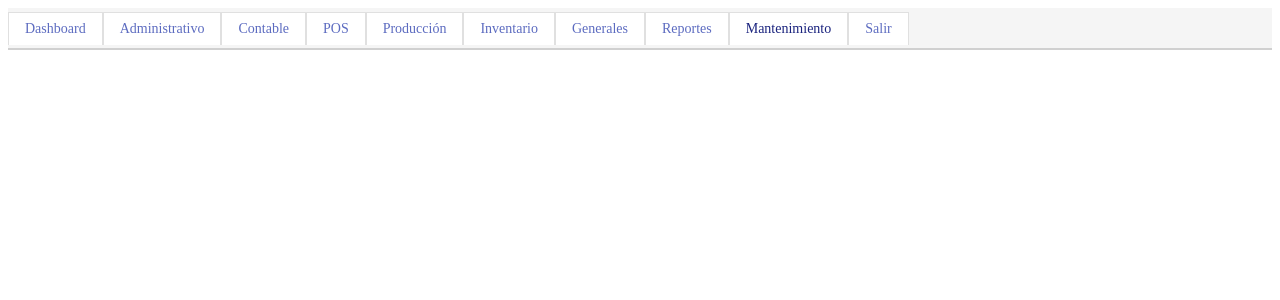
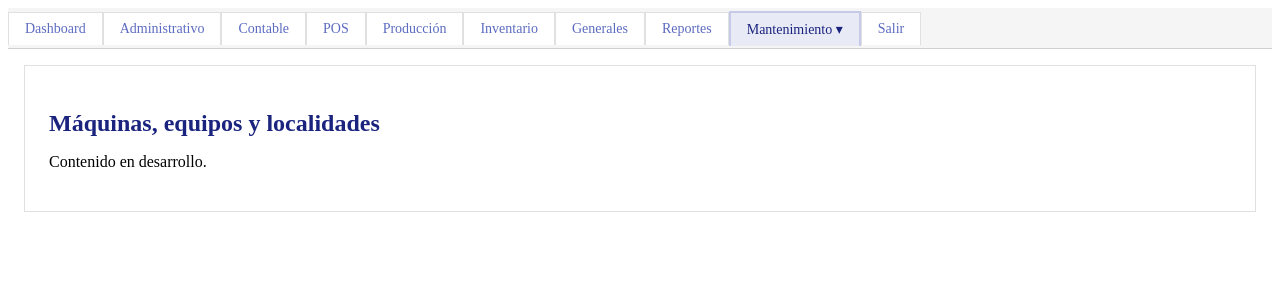
Before and after one commit to josevegara04/SizeSoft, an Angular app in the folder Maintenance_Module/: page /mantenimiento/maestros/maquinas-equipos-localidades in a window 1280 px wide. Before the commit this address led to /. Shown: the top 300 px of the page. Built offline with nearby package versions, Linux system fonts and the light colour scheme.

Commit message:
submenus created

```diff
--- a/Maintenance_Module/src/app/mantenimiento/maestros/maestros.ts
+++ b/Maintenance_Module/src/app/mantenimiento/maestros/maestros.ts
@@ -1,27 +1,10 @@
 import { Component } from '@angular/core';
+import { RouterOutlet } from '@angular/router';
 
 @Component({
   selector: 'app-maestros',
   standalone: true,
-  template: `
-    <div class="submodule">
-      <h2>Maestros</h2>
-      <p>Contenido de Maestros — en desarrollo.</p>
-    </div>
-  `,
-  styles: [
-    `
-      .submodule {
-        padding: 24px;
-        background: #fff;
-        border: 1px solid #e0e0e0;
-        margin: 16px;
-      }
-      .submodule h2 {
-        color: #1a237e;
-        margin-bottom: 16px;
-      }
-    `,
-  ],
+  imports: [RouterOutlet],
+  template: `<router-outlet></router-outlet>`,
 })
 export class MaestrosComponent {}
--- /dev/null
+++ b/Maintenance_Module/src/app/mantenimiento/maestros/maquinas-equipos-localidades/maquinas-equipos-localidades.ts
@@ -0,0 +1,27 @@
+import { Component } from '@angular/core';
+
+@Component({
+  selector: 'app-maquinas-equipos-localidades',
+  standalone: true,
+  template: `
+    <div class="submodule">
+      <h2>Máquinas, equipos y localidades</h2>
+      <p>Contenido en desarrollo.</p>
+    </div>
+  `,
+  styles: [
+    `
+      .submodule {
+        padding: 24px;
+        background: #fff;
+        border: 1px solid #e0e0e0;
+        margin: 16px;
+      }
+      .submodule h2 {
+        color: #1a237e;
+        margin-bottom: 16px;
+      }
+    `,
+  ],
+})
+export class MaquinasEquiposLocalidadesComponent {}
--- /dev/null
+++ b/Maintenance_Module/src/app/mantenimiento/maestros/repuestos/repuestos.ts
@@ -0,0 +1,27 @@
+import { Component } from '@angular/core';
+
+@Component({
+  selector: 'app-repuestos',
+  standalone: true,
+  template: `
+    <div class="submodule">
+      <h2>Repuestos</h2>
+      <p>Contenido en desarrollo.</p>
+    </div>
+  `,
+  styles: [
+    `
+      .submodule {
+        padding: 24px;
+        background: #fff;
+        border: 1px solid #e0e0e0;
+        margin: 16px;
+      }
+      .submodule h2 {
+        color: #1a237e;
+        margin-bottom: 16px;
+      }
+    `,
+  ],
+})
+export class RepuestosComponent {}
--- a/Maintenance_Module/src/app/navbar/navbar.css
+++ b/Maintenance_Module/src/app/navbar/navbar.css
@@ -44,38 +44,122 @@
   background: #fff;
 }
 
-.nav-wrapper {
-  border-bottom: 1px solid #d0d0d0;
+/* Dropdown Mantenimiento */
+.dropdown {
+  position: relative;
+  padding: 0;
 }
 
-.subnavbar {
-  display: flex;
+.nav-item-trigger {
+  display: inline-flex;
   align-items: center;
-  gap: 0;
-  background: #e8eaf6;
-  padding: 0 16px;
-  min-height: 36px;
-  border-bottom: 1px solid #c5cae9;
+  justify-content: center;
+  padding: 8px 16px;
+  color: #1a237e;
+  font-size: 14px;
+  font-weight: 500;
+  background: #fff;
+  border: 1px solid #e0e0e0;
+  border-bottom: none;
+  cursor: pointer;
+  white-space: nowrap;
+  font-family: inherit;
+  width: 100%;
+  min-width: 120px;
 }
 
-.subnav-item {
-  display: inline-flex;
-  align-items: center;
-  padding: 6px 14px;
+.dropdown:hover .nav-item-trigger,
+.dropdown.active .nav-item-trigger {
+  background: #e8eaf6;
+  border-color: #c5cae9;
+}
+
+.dropdown-panel {
+  display: none;
+  position: absolute;
+  top: 100%;
+  left: 0;
+  min-width: 220px;
+  background: #fff;
+  border: 1px solid #d0d0d0;
+  border-top: none;
+  box-shadow: 2px 4px 8px rgba(0, 0, 0, 0.12);
+  z-index: 100;
+  padding: 4px 0;
+}
+
+.dropdown:hover .dropdown-panel {
+  display: block;
+}
+
+.dropdown-item {
+  display: block;
+  padding: 8px 14px;
   color: #1a237e;
   font-size: 13px;
-  font-weight: 500;
   text-decoration: none;
-  border-radius: 4px;
   cursor: pointer;
+  white-space: nowrap;
+  border: none;
+  background: none;
+  width: 100%;
+  text-align: left;
+  font-family: inherit;
+}
+
+a.dropdown-item:hover {
+  background: #e8eaf6;
+}
+
+.dropdown-item.active {
+  background: #3949ab;
+  color: #fff;
+}
+
+.dropdown-item.has-submenu {
+  position: relative;
+  padding-right: 24px;
+}
+
+.dropdown-item.has-submenu span {
+  pointer-events: none;
+}
+
+.submenu-panel {
+  display: none;
+  position: absolute;
+  top: 0;
+  left: 100%;
+  min-width: 260px;
+  background: #fff;
+  border: 1px solid #d0d0d0;
+  box-shadow: 2px 4px 8px rgba(0, 0, 0, 0.12);
+  z-index: 101;
+  padding: 4px 0;
+}
+
+.dropdown-item.has-submenu:hover .submenu-panel {
+  display: block;
+}
+
+.dropdown-item.has-submenu:hover {
+  background: #e8eaf6;
+}
+
+.submenu-item {
+  display: block;
+  padding: 8px 14px;
+  color: #1a237e;
+  font-size: 13px;
+  text-decoration: none;
   white-space: nowrap;
 }
 
-.subnav-item:hover {
-  background: #c5cae9;
+.submenu-item:hover {
+  background: #e8eaf6;
 }
 
-.subnav-item.active {
+.submenu-item.active {
   background: #3949ab;
   color: #fff;
 }
--- a/Maintenance_Module/src/app/navbar/navbar.html
+++ b/Maintenance_Module/src/app/navbar/navbar.html
@@ -1,4 +1,3 @@
-<div class="nav-wrapper">
 <nav class="navbar">
   <a class="nav-item disabled" href="#">Dashboard</a>
   <a class="nav-item disabled" href="#">Administrativo</a>
@@ -8,13 +7,20 @@
   <a class="nav-item disabled" href="#">Inventario</a>
   <a class="nav-item disabled" href="#">Generales</a>
   <a class="nav-item disabled" href="#">Reportes</a>
-    <a class="nav-item" routerLink="/mantenimiento" routerLinkActive="active">Mantenimiento</a>
+
+  <div class="nav-item dropdown" [class.active]="isMantenimientoActive()">
+    <button type="button" class="nav-item-trigger">Mantenimiento ▾</button>
+    <div class="dropdown-panel">
+      <div class="dropdown-item has-submenu">
+        <span>Maestros ▸</span>
+        <div class="submenu-panel">
+          <a class="submenu-item" routerLink="/mantenimiento/maestros/maquinas-equipos-localidades" routerLinkActive="active">Máquinas, equipos y localidades</a>
+          <a class="submenu-item" routerLink="/mantenimiento/maestros/repuestos" routerLinkActive="active">Repuestos</a>
+        </div>
+      </div>
+      <a class="dropdown-item" routerLink="/mantenimiento/transacciones" routerLinkActive="active">Transacciones</a>
+    </div>
+  </div>
+
   <a class="nav-item disabled" href="#">Salir</a>
 </nav>
-  @if (showMantenimientoSubmenu()) {
-    <nav class="subnavbar">
-      <a class="subnav-item" routerLink="/mantenimiento/maestros" routerLinkActive="active">Maestros</a>
-      <a class="subnav-item" routerLink="/mantenimiento/transacciones" routerLinkActive="active">Transacciones</a>
-    </nav>
-  }
-</div>
--- a/Maintenance_Module/src/app/navbar/navbar.ts
+++ b/Maintenance_Module/src/app/navbar/navbar.ts
@@ -10,16 +10,16 @@ import { filter } from 'rxjs/operators';
 })
 export class Navbar implements OnInit {
   private readonly router = inject(Router);
-  protected readonly showMantenimientoSubmenu = signal(false);
+  protected readonly isMantenimientoActive = signal(false);
 
   ngOnInit(): void {
-    this.updateMantenimientoSubmenu();
+    this.updateMantenimientoActive();
     this.router.events
       .pipe(filter((e): e is NavigationEnd => e instanceof NavigationEnd))
-      .subscribe(() => this.updateMantenimientoSubmenu());
+      .subscribe(() => this.updateMantenimientoActive());
   }
 
-  private updateMantenimientoSubmenu(): void {
-    this.showMantenimientoSubmenu.set(this.router.url.startsWith('/mantenimiento'));
+  private updateMantenimientoActive(): void {
+    this.isMantenimientoActive.set(this.router.url.startsWith('/mantenimiento'));
   }
 }
```
Also changed, not shown: Maintenance_Module/src/app/app.routes.ts (+13 -3 lines). Lines whose indentation alone changed are shown as unchanged.
